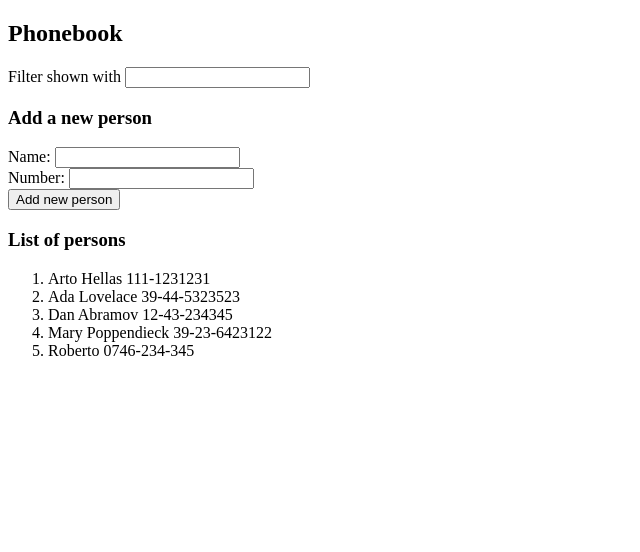
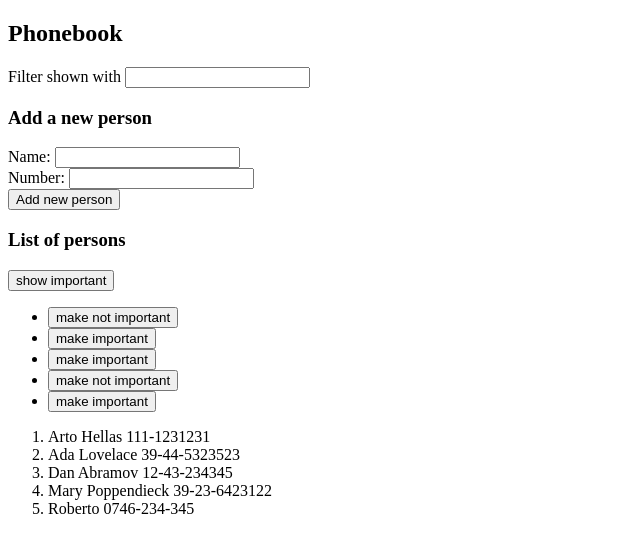
Before and after one commit to OatuPetronela/FullStack-MOOC-2022, a React (Create React App) app in the folder part2/phonebook/: page / in a window 1280 px wide. Shown: the top 552 px of the page, without its empty margins (0-640 px from the left). Built offline with nearby package versions, Linux system fonts and the light colour scheme; data requests are answered from the project's data file.

Commit message:
Exercise 2.17

```diff
--- a/part2/phonebook/data.json
+++ b/part2/phonebook/data.json
@@ -3,22 +3,26 @@
     {
       "name": "Arto Hellas",
       "number": "111-1231231",
-      "id": 1
+      "id": 1,
+      "important": true
     },
     {
       "name": "Ada Lovelace",
       "number": "39-44-5323523",
-      "id": 2
+      "id": 2,
+      "important": false
     },
     {
       "name": "Dan Abramov",
       "number": "12-43-234345",
-      "id": 3
+      "id": 3,
+      "important": false
     },
     {
       "name": "Mary Poppendieck",
       "number": "39-23-6423122",
-      "id": 4
+      "id": 4,
+      "important": true
     },
     {
       "name": "Roberto",
--- a/part2/phonebook/src/App.js
+++ b/part2/phonebook/src/App.js
@@ -2,22 +2,37 @@ import React, {useState, useEffect} from 'react'
 import PersonForm from './components/PersonForm'
 import PersonsList from './components/PersonsList'
 import Filter from './components/Filter'
+import Person  from './components/Person'
 import personsService from './services/persons'
+
 
 const App = () => {
     const [persons, setPersons] = useState([])
     const [newName, setNewName] = useState('')
     const [newNumber, setNewNumber] = useState('')
     const [filter, setFilter] = useState('')
-    const [filteredPersons,setFilteredPersons] = useState(null);
+    const [filteredPersons, setFilteredPersons] = useState(null);
 
     useEffect(() => {
         personsService
             .getPersons()
-            .then(response => {
-                setPersons(response)
+            .then(initialPersons => {
+                setPersons(initialPersons)
             })
     }, [])
+
+    const toggleImportanceOf = (id) => {
+        const person = persons.find(p => p.id === id)
+        const changedPerson = {...person,important: !person.important}
+
+        personsService
+            .update(id, changedPerson)
+            .then(returnedPerson => {
+                setPersons(persons.map(person => person.id !== id
+                    ? person
+                    : returnedPerson))
+            })
+    }
 
     const addPerson = (e) => {
         e.preventDefault()
@@ -25,10 +40,11 @@ const App = () => {
             name: newName,
             number: newNumber
         }
+
         personsService
             .createPersons(objectPerson)
-            .then(response => {
-                setPersons(persons.concat(response))
+            .then(returnedNote => {
+                setPersons(persons.concat(returnedNote))
                 setNewName('')
                 setNewNumber('')
                 const existName = persons.some(person => person.name === newName);
@@ -65,6 +81,17 @@ const App = () => {
                 newNumber={newNumber}
                 handleNumberChange={handleNumberChange}/>
             <h3>List of persons</h3>
+            <div>
+                <button onClick={() => setPersons(!persons)}>
+                    show {persons
+                        ? 'important'
+                        : 'all'}
+            </button>
+                <ul>
+                    {persons.map(person =>
+                    <Person key={person.id} person={person} toggleImportance={() => toggleImportanceOf(person.id)}/>)}
+                </ul>
+            </div>
             <PersonsList
                 filter={filter}
                 persons={persons}
@@ -73,4 +100,4 @@ const App = () => {
     )
 }
 
-export default App
+export default App;
--- /dev/null
+++ b/part2/phonebook/src/components/Person.js
@@ -0,0 +1,13 @@
+const Person = ({person, toggleImportance}) => {
+    const label = person.important
+        ? 'make not important'
+        : 'make important'
+
+    return (
+        <li>
+            {person.content}
+            <button onClick={toggleImportance}>{label}</button>
+        </li>
+    )
+}
+export default Person;
--- a/part2/phonebook/src/services/persons.js
+++ b/part2/phonebook/src/services/persons.js
@@ -6,10 +6,14 @@ const getPersons = () => {
     const request = axios.get(baseUrl)
     return request.then(response => response.data)
 }
+const update = (id, objectPerson) => {
+    const request = axios.put(`${baseUrl}/${id}`, objectPerson)
+    return request.then(response => response.data)
+  }
 
 const createPersons = (objectPerson) => {
     const request = axios.post(baseUrl, objectPerson);
     return request.then(response => response.data)
 }
 
-export default {getPersons, createPersons}
+export default {getPersons, update, createPersons}
```
